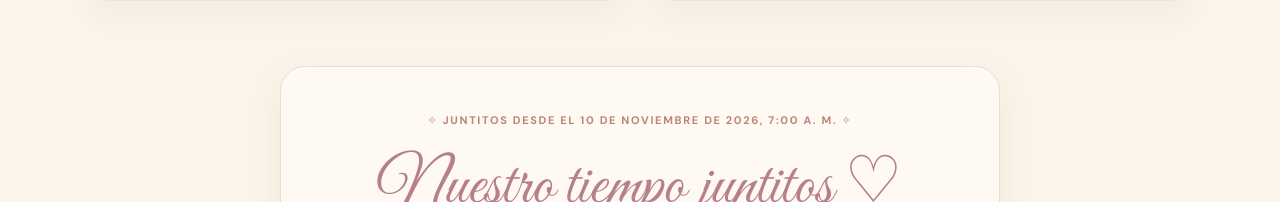
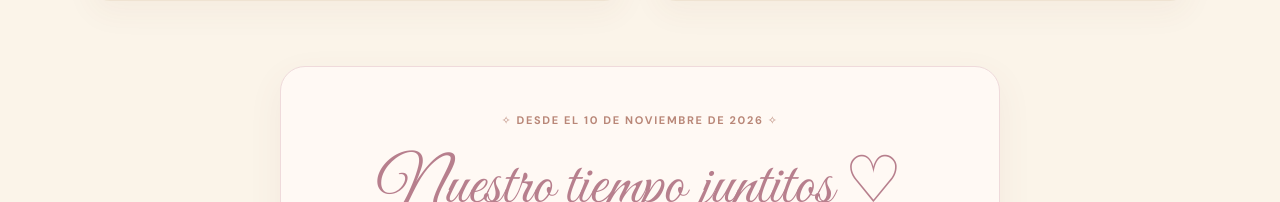
Before and after one commit to Miguelino1718/Miguelino1718.github.io, a React (Vite) app: page / in a window 1280 px wide. Shown: the part 2544-2746 px from the top of the page. Built offline with nearby package versions, Linux system fonts and the light colour scheme.

Commit message:
Update relationship label text

```diff
--- a/src/components/RelationshipCounter.jsx
+++ b/src/components/RelationshipCounter.jsx
@@ -110,7 +110,7 @@ export default function RelationshipCounter() {
   return (
     <div className="relationship-counter">
       <span className="relationship-label">
-        ✧ JUNTITOS DESDE EL 10 DE NOVIEMBRE DE 2026, 7:00 A. M. ✧
+        ✧ DESDE EL 10 DE NOVIEMBRE DE 2026 ✧
       </span>
 
       <h3>Nuestro tiempo juntitos ♡</h3>
```
